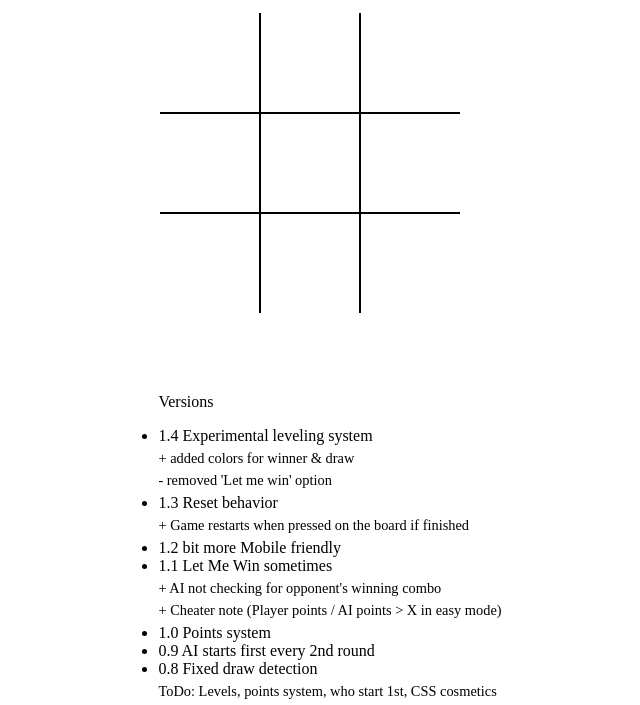
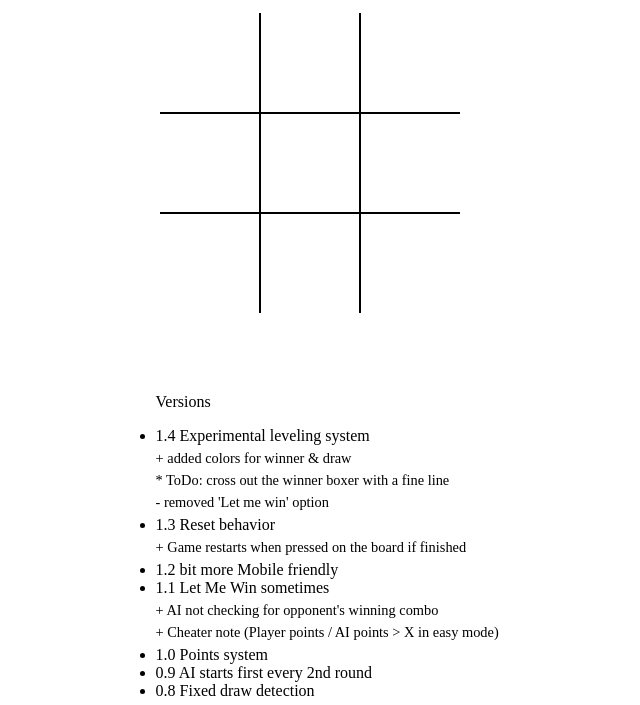
Before and after one commit to niaugi/niaugi.github.io, a plain HTML site: page index.html in a window 1280 px wide. Shown: the part 239-944 px from the top of the page, without its empty margins (330-970 px from the left). Drawn offline with Linux system fonts and the light colour scheme.

Commit message:
Update index.html

```diff
--- a/index.html
+++ b/index.html
@@ -57,6 +57,7 @@
         <ul>Versions
             <li>1.4 Experimental leveling system</li>
             <span>+ added colors for winner & draw</span>
+            <span>* ToDo: cross out the winner boxer with a fine line </span>
             <span>- removed 'Let me win' option</span>
             <li>1.3 Reset behavior</li>
             <span>+ Game restarts when pressed on the board if finished</span>
@@ -67,7 +68,7 @@
             <li>1.0 Points system</li>
             <li>0.9 AI starts first every 2nd round</li>
             <li>0.8 Fixed draw detection</li>
-            <span>ToDo: Levels, points system, who start 1st, CSS cosmetics</span>
+            <span>* ToDo: Levels, points system, who start 1st, CSS cosmetics</span>
             <li>0.7 AI checks everything :)</li>
             <span>Bug - no draw detection</span>
             <li>0.6 AI checks if oponent's next move is winning</li>
```
